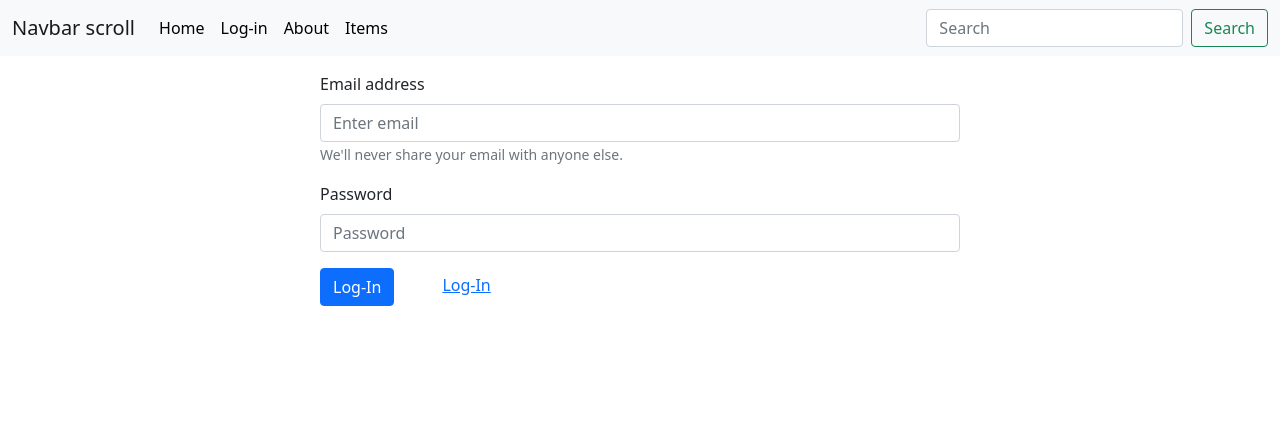
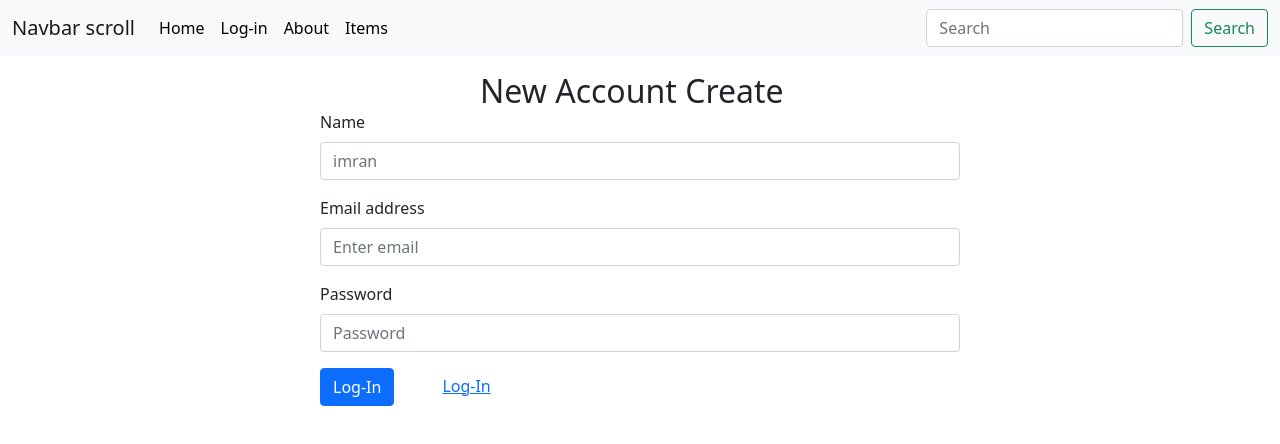
Before and after one commit to imran-prince/Warehouse-system, a React (Create React App) app: page /register in a window 1280 px wide. Shown: the top 444 px of the page. Built offline with nearby package versions, Linux system fonts and the light colour scheme.

Commit message:
login-register toggle

```diff
--- a/src/Components/Login/Login.js
+++ b/src/Components/Login/Login.js
@@ -8,12 +8,11 @@ const Login = () => {
     }
     return (
         <Form onSubmit={formSubmit} className='w-50 m-auto my-3'>
+              <h2 className='w-50 m-auto'>Sign In</h2>
             <Form.Group className="mb-3" controlId="formBasicEmail">
                 <Form.Label>Email address</Form.Label>
                 <Form.Control type="email" placeholder="Enter email" name='email' />
-                <Form.Text className="text-muted">
-                    We'll never share your email with anyone else.
-                </Form.Text>
+
             </Form.Group>
 
             <Form.Group className="mb-3" controlId="formBasicPassword">
--- a/src/Components/Register/Register.js
+++ b/src/Components/Register/Register.js
@@ -8,13 +8,17 @@ const Register = () => {
     }
     return (
         <Form onSubmit={formSubmit} className='w-50 m-auto my-3'>
+            <h2 className='w-50 m-auto'>New Account Create</h2>
+            <Form.Group className="mb-3" controlId="formBasicPassword">
+                <Form.Label>Name</Form.Label>
+                <Form.Control type="text" placeholder="imran" name='name' />
+            </Form.Group>
             <Form.Group className="mb-3" controlId="formBasicEmail">
                 <Form.Label>Email address</Form.Label>
                 <Form.Control type="email" placeholder="Enter email" name='email' />
-                <Form.Text className="text-muted">
-                    We'll never share your email with anyone else.
-                </Form.Text>
+
             </Form.Group>
+
 
             <Form.Group className="mb-3" controlId="formBasicPassword">
                 <Form.Label>Password</Form.Label>
```
